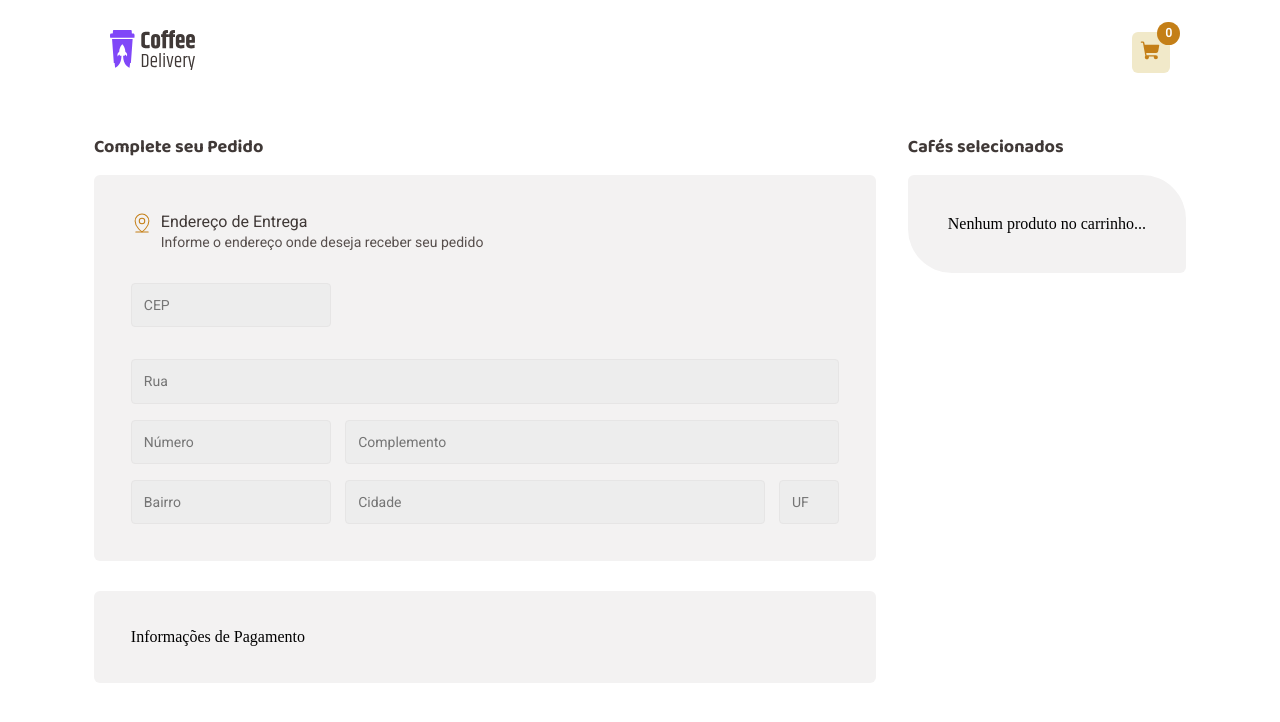
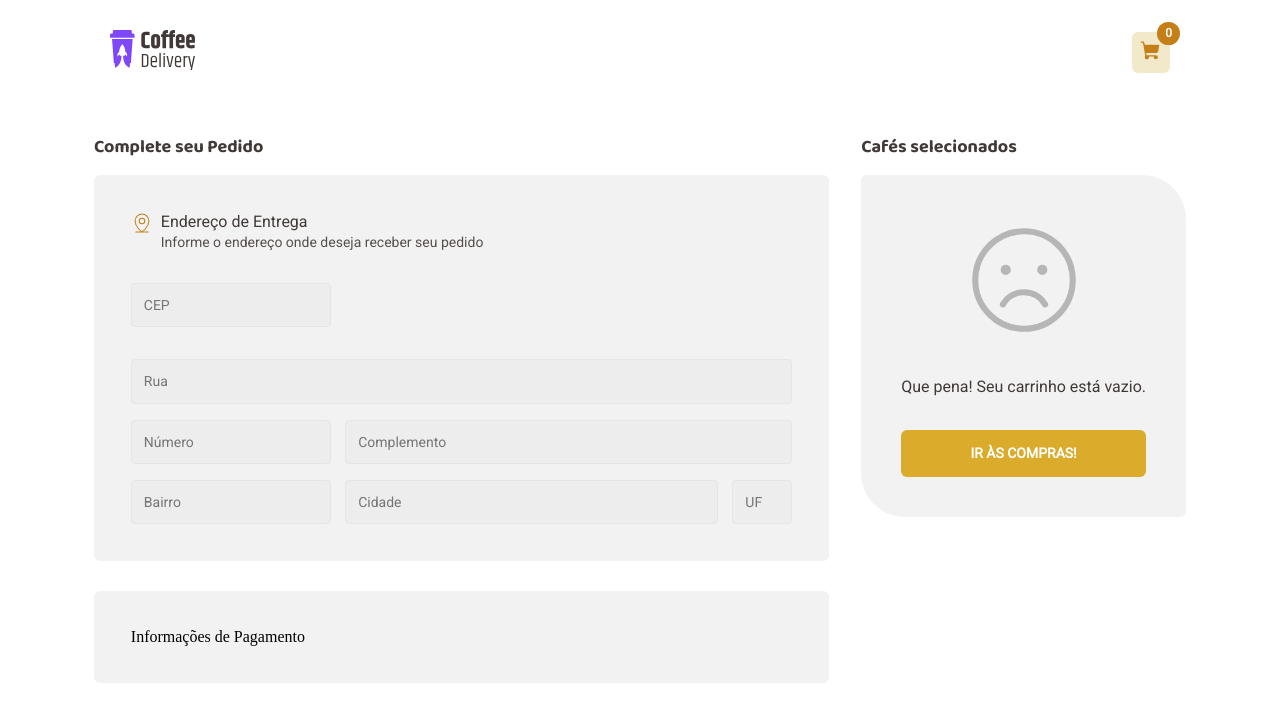
Before and after one commit to devalexsantos/coffee-delivery, a React (Vite) app: page /cart in a window 1280 px wide. Shown: the top 722 px of the page. Built offline with nearby package versions, Linux system fonts and the light colour scheme.

Commit message:
adicionando resumo

```diff
--- /dev/null
+++ b/src/components/EmptyCart/index.tsx
@@ -0,0 +1,13 @@
+import { SmileySad } from "phosphor-react"
+import { Link } from "react-router-dom"
+import { EmptyCartContainer } from "./style"
+
+export const EmptyCart = () => {
+    return (
+        <EmptyCartContainer>
+            <SmileySad size={130} color="#b6b6b6" weight="light" />
+            <span>Que pena! Seu carrinho está vazio. </span>
+            <Link to="/">Ir às compras!</Link>
+        </EmptyCartContainer>
+    )
+}
--- /dev/null
+++ b/src/components/EmptyCart/style.ts
@@ -0,0 +1,40 @@
+import styled from "styled-components";
+
+export const EmptyCartContainer = styled.div`
+    display: flex;
+    flex-direction: column;
+    align-items: center;
+    gap: 2rem;
+
+    span {
+        font-family: 'Roboto';
+        font-style: normal;
+        font-weight: 400;
+        font-size: 16px;
+        line-height: 130%;
+        color: #403937;
+    }
+
+    a {
+        width: 100%;
+        padding: 12px 8px;
+        color: white;
+        background-color: #DBAC2C;
+        border: none;
+        border-radius: 6px;
+        cursor: pointer;
+        text-decoration: none;
+        text-align: center;
+
+        font-family: 'Roboto';
+        font-style: normal;
+        font-weight: 700;
+        font-size: 14px;
+        line-height: 160%;
+        text-transform: uppercase;
+        color: #FFFFFF;
+        font-stretch: 100;
+
+    }
+
+`
--- a/src/components/Product/index.tsx
+++ b/src/components/Product/index.tsx
@@ -3,6 +3,7 @@ import exampleProductCoffe from "../../assets/coffee-example-product.png"
 import { Minus, Plus, ShoppingCart } from "phosphor-react"
 import { ShopCartContext } from "../../contexts/ShopCartContext"
 import { useContext, useEffect, useState } from "react"
+import { Link } from "react-router-dom"
 
 
 export interface ProductsType {
@@ -58,7 +59,7 @@ export const Product = ({ id, description, img, price, tags, title }: ProductsTy
             </ProductDescription>
             <ProductFooter>
                 <ProductPrice>
-                    <pre>R$</pre><span>{price}</span>
+                    <pre>R$</pre><span>{parseFloat(price).toLocaleString('pt-BR', { minimumFractionDigits: 2 })}</span>
                 </ProductPrice>
                 <ProductQuantity>
                     <button onClick={(e) => handleRemoveProductsInCart(id)}><Minus size={14} color="#8047F8" weight="bold" /></button>
@@ -66,7 +67,7 @@ export const Product = ({ id, description, img, price, tags, title }: ProductsTy
                     <button onClick={(e) => handleAddProductsInCart(id, img, title, price)}><Plus size={14} color="#8047F8" weight="bold" /></button>
                 </ProductQuantity>
                 <ProductCartButton>
-                    <button><ShoppingCart size={20} color="#ffffff" weight="fill" /></button>
+                    <Link to="/cart"><button><ShoppingCart size={20} color="#ffffff" weight="fill" /></button></Link>
                 </ProductCartButton>
             </ProductFooter>
         </ProductContainer>
--- a/src/components/ProductsInCart/index.tsx
+++ b/src/components/ProductsInCart/index.tsx
@@ -13,6 +13,8 @@ interface CartProps {
 export const ProductsIncart = ({ id, img, price, title }: CartProps) => {
     const { productsCart, addProductsInCart, removeProductsInCart, deleteProductsInCart } = useContext(ShopCartContext)
     const [qtdInCart, setQtdInCart] = useState(0)
+
+    const parcialPrice = parseFloat(price) * qtdInCart
 
     function handleAddProductsInCart(id: number, img: string, title: string, price: string) {
         addProductsInCart(id, img, title, price)
@@ -54,7 +56,7 @@ export const ProductsIncart = ({ id, img, price, title }: CartProps) => {
                     </div>
                 </div>
                 <span className="price-product">
-                    {price}
+                    {parcialPrice.toLocaleString('pt-BR', { style: 'currency', currency: 'BRL' })}
                 </span>
             </ProductContainer>
             <hr />
--- /dev/null
+++ b/src/components/ResumeTotal/index.tsx
@@ -0,0 +1,44 @@
+import { useContext, useEffect, useState } from "react"
+import { ShopCartContext } from "../../contexts/ShopCartContext"
+import { ResumeItensContainer } from "./style"
+
+export const ResumeTotal = () => {
+
+    const { productsCart, shippingPrice } = useContext(ShopCartContext)
+
+    const [totalPriceItes, setTotalPriceItens] = useState(0)
+    const [totalPurchase, setTotalPurchase] = useState(0)
+
+    useEffect(() => {
+        let newTotalPrice = 0
+        productsCart.map((item) => {
+            newTotalPrice = newTotalPrice + (parseFloat(item.price) * item.qtd)
+        })
+
+        setTotalPriceItens(newTotalPrice)
+
+        let newTotalPurchase = 0
+        newTotalPurchase = newTotalPrice + shippingPrice
+        setTotalPurchase(newTotalPurchase)
+    }, [productsCart])
+
+    return (
+        <ResumeItensContainer>
+            <div>
+                <span>Total de Itens</span>
+                <span>{totalPriceItes.toLocaleString('pt-BR', { style: 'currency', currency: 'BRL' })}</span>
+            </div>
+            <div>
+                <span>Entrega</span>
+                <span>{shippingPrice.toLocaleString('pt-BR', { style: 'currency', currency: 'BRL' })}</span>
+            </div>
+            <div>
+                <span className="total">Total</span>
+                <span className="total">{totalPurchase.toLocaleString('pt-BR', { style: 'currency', currency: 'BRL' })}</span>
+            </div>
+        </ResumeItensContainer>
+    )
+}
+
+
+// {totalPriceItes.toLocaleString('pt-BR', { style: 'currency', currency: 'BRL' })}
--- /dev/null
+++ b/src/components/ResumeTotal/style.ts
@@ -0,0 +1,27 @@
+import styled from "styled-components";
+
+export const ResumeItensContainer = styled.div`
+    display: flex;
+    flex-direction: column;
+    gap: 0.9rem;
+
+    div {
+        display: flex;
+        justify-content: space-between;
+
+        span {
+            font-family: 'Roboto';
+            font-style: normal;
+            font-weight: 400;
+            font-size: 14px;
+            line-height: 130%;
+            color: #574F4D;
+        }
+
+        span.total {
+            font-size: 20px;
+            font-weight: 700;
+            color: #403937;
+        }
+    }
+`
--- a/src/contexts/ShopCartContext.tsx
+++ b/src/contexts/ShopCartContext.tsx
@@ -12,6 +12,7 @@ interface ProductTypeCart {
 interface ShopCartContextTye {
     productsCart: ProductTypeCart[] | []
     totalProductsInCart: number
+    shippingPrice: number
     addProductsInCart: (id: number, img: string, title: string, price: string) => void
     removeProductsInCart: (id: number) => void
     deleteProductsInCart: (id: number) => void
@@ -26,6 +27,8 @@ interface ShopCartContextProviderProps {
 export function ShopCartContextProvider({ children }: ShopCartContextProviderProps) {
     const [productsCart, setProductsCart] = useState<ProductTypeCart[] | []>([])
     const [totalProductsInCart, setTotalProductsInCart] = useState(0)
+
+    const shippingPrice = (3.5);
 
 
     useEffect(() => {
@@ -91,7 +94,7 @@ export function ShopCartContextProvider({ children }: ShopCartContextProviderPro
 
 
     return (
-        <ShopCartContext.Provider value={{ productsCart, totalProductsInCart, addProductsInCart, removeProductsInCart, deleteProductsInCart }}>
+        <ShopCartContext.Provider value={{ productsCart, totalProductsInCart, shippingPrice, addProductsInCart, removeProductsInCart, deleteProductsInCart }}>
             {children}
         </ShopCartContext.Provider>
     )
--- a/src/layouts/DefaultTheme/index.tsx
+++ b/src/layouts/DefaultTheme/index.tsx
@@ -15,12 +15,12 @@ export function DefaultTheme() {
             <HeaderContainer>
                 <HeaderContent>
                     <Link to="/"><img src={coffeeLogo} width={85} height={40} alt="Copo roxo com uma seta pra cima e o nome Coffee Delivery" /></Link>
-                    <CartButton>
-                        <Link to="/cart">
+                    <Link to="/cart">
+                        <CartButton>
                             <ShoppingCart size={22} weight="fill" />
                             <span>{totalProductsInCart}</span>
-                        </Link>
-                    </CartButton>
+                        </CartButton>
+                    </Link>
                 </HeaderContent>
             </HeaderContainer>
             <MainContent>
--- a/src/layouts/DefaultTheme/style.ts
+++ b/src/layouts/DefaultTheme/style.ts
@@ -22,6 +22,7 @@ export const CartButton = styled.button`
     border: none;
     border-radius: 6px;
     position: relative;
+    cursor: pointer;
 
     svg {
         color: #C47F17;
--- a/src/pages/Cart/index.tsx
+++ b/src/pages/Cart/index.tsx
@@ -1,7 +1,9 @@
 import axios from "axios"
 import { MapPinLine } from "phosphor-react"
 import { useContext, useState } from "react"
+import { EmptyCart } from "../../components/EmptyCart"
 import { ProductsIncart } from "../../components/ProductsInCart"
+import { ResumeTotal } from "../../components/ResumeTotal"
 import { AddressContext } from "../../contexts/AddressContext"
 import { ShopCartContext } from "../../contexts/ShopCartContext"
 import { AddressContainer, AddressContent, CartContainer, FormContainer, HeaderAddress, LeftContainer, PaymentInfo, PaymentInfoContent, ProductsContainer, ProductsContent } from "./style"
@@ -128,11 +130,13 @@ export const Cart = () => {
                 <h2>Cafés selecionados</h2>
 
                 <ProductsContent>
-                    {productsCart.length === 0 ? <div>Nenhum produto no carrinho...</div> :
+                    {productsCart.length === 0 ? <EmptyCart /> :
                         productsCart.map((product, index) => (
                             <ProductsIncart key={index} id={product.id} img={product.img} price={product.price} title={product.title} />
                         ))
                     }
+
+                    {productsCart.length !== 0 && <ResumeTotal />}
                 </ProductsContent>
 
             </ProductsContainer>
```
